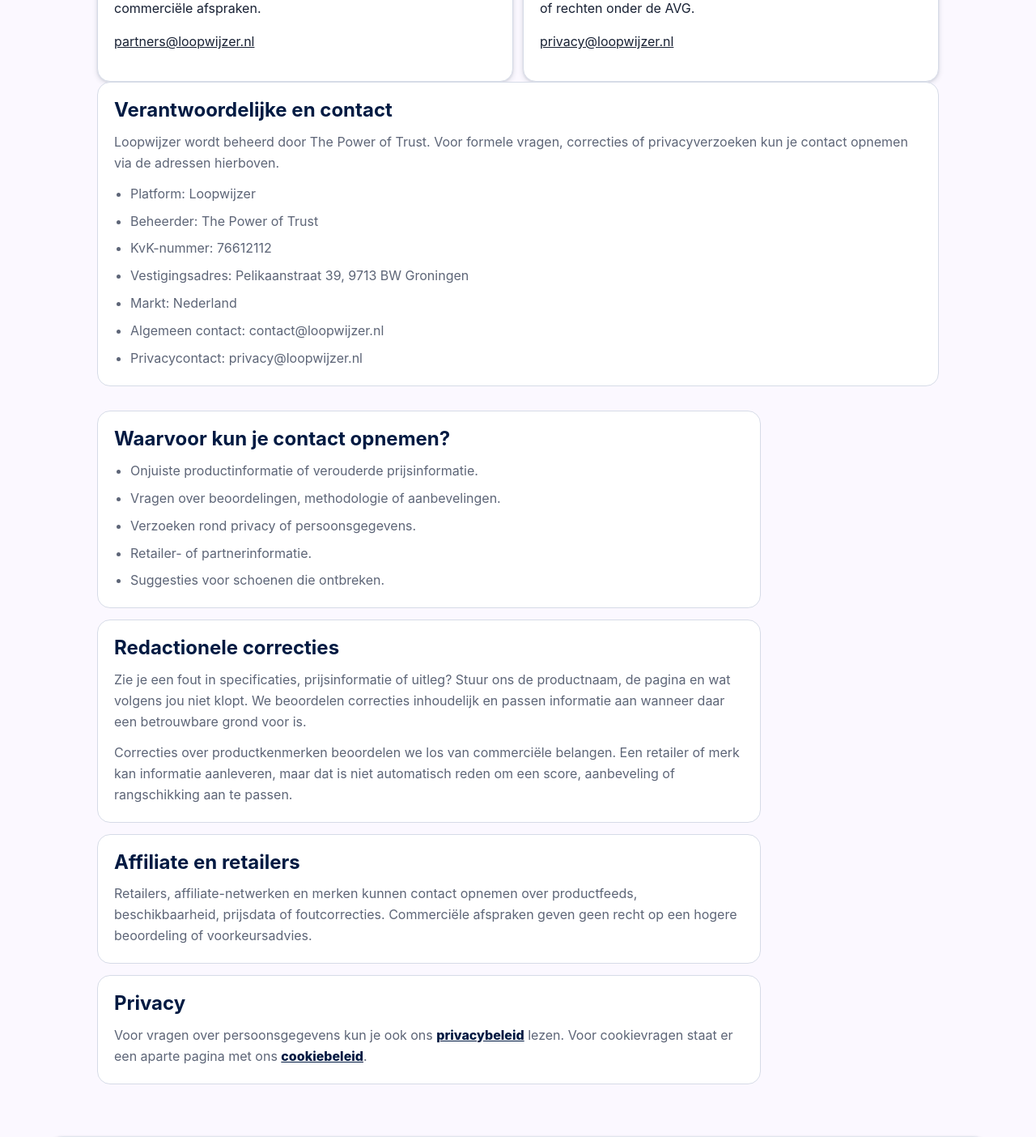
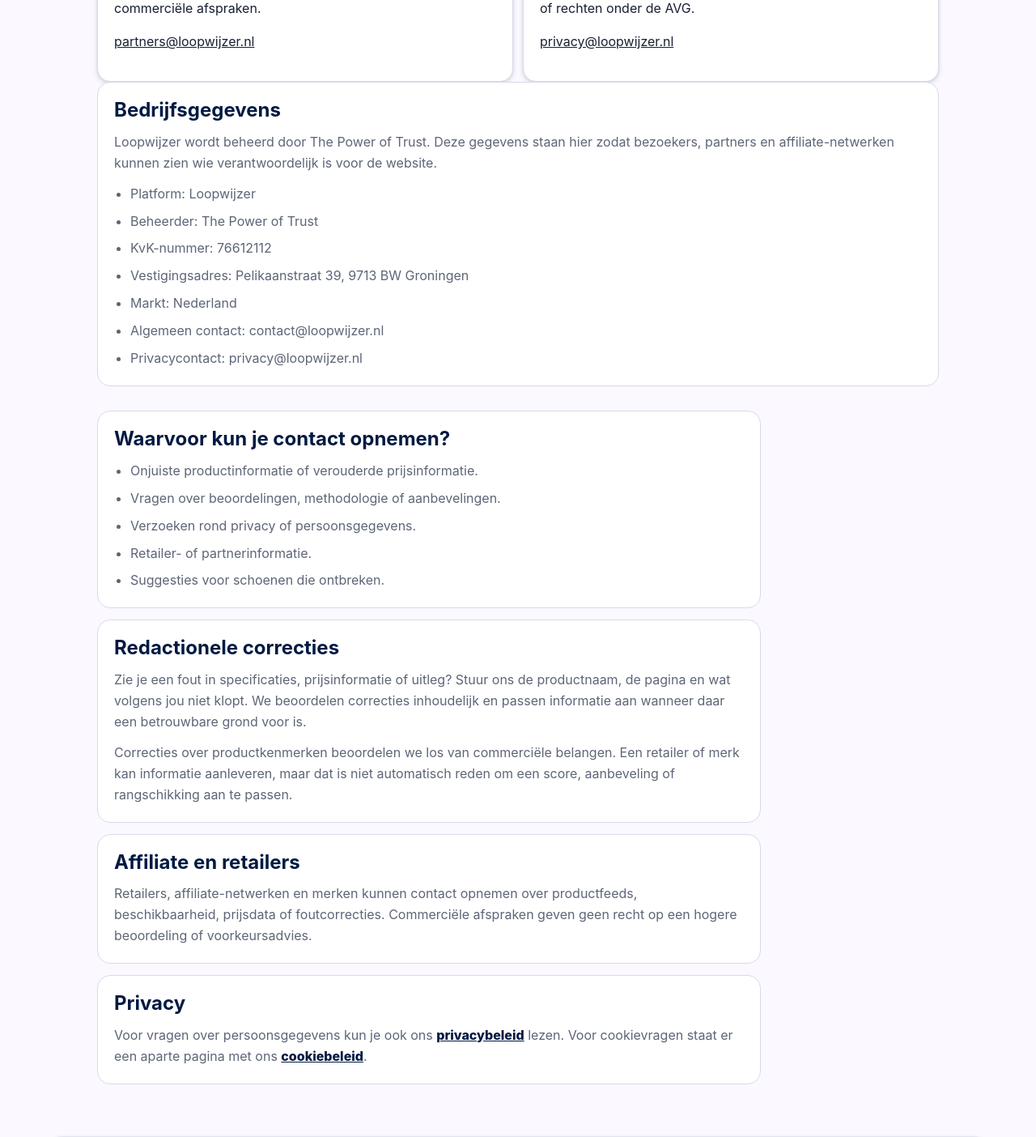
Before and after one commit to EdwinZavi/hardloopschoenvergelijken, a Next.js app: page /contact in a window 1280 px wide. Shown: the part 640-2044 px from the top of the page at 81% size. Built offline with nearby package versions, Linux system fonts and the light colour scheme.

Commit message:
Move company details to contact page

```diff
--- a/src/app/contact/page.tsx
+++ b/src/app/contact/page.tsx
@@ -36,9 +36,9 @@
       </section>
 
       <section className="policy-section">
-        <h2>Verantwoordelijke en contact</h2>
+        <h2>Bedrijfsgegevens</h2>
         <p>
-          Loopwijzer wordt beheerd door {companyInfo.legalName}. Voor formele vragen, correcties of privacyverzoeken kun je contact opnemen via de adressen hierboven.
+          Loopwijzer wordt beheerd door {companyInfo.legalName}. Deze gegevens staan hier zodat bezoekers, partners en affiliate-netwerken kunnen zien wie verantwoordelijk is voor de website.
         </p>
         <ul>
           <li>Platform: {companyInfo.platformName}</li>
--- a/src/components/SiteChrome.tsx
+++ b/src/components/SiteChrome.tsx
@@ -3,7 +3,6 @@
 import Link from "next/link";
 import { usePathname } from "next/navigation";
 import { BrandLogo } from "@/components/BrandLogo";
-import { companyInfo } from "@/lib/company";
 
 export function SiteChrome({ children }: Readonly<{ children: React.ReactNode }>) {
   const pathname = usePathname();
@@ -29,9 +28,6 @@
       <footer className="site-footer">
         <BrandLogo />
         <div className="footer-copy">
-          <span>
-            {companyInfo.platformName} wordt beheerd door {companyInfo.legalName}, KvK {companyInfo.chamberOfCommerceNumber}.
-          </span>
           <nav aria-label="Footer navigatie">
             <Link href="/schoenen">Schoenen</Link>
             <Link href="/keuzehulp">Keuzehulp</Link>
```
Also changed, not shown: 1 other file (tests, documents, lock files or other folders).
